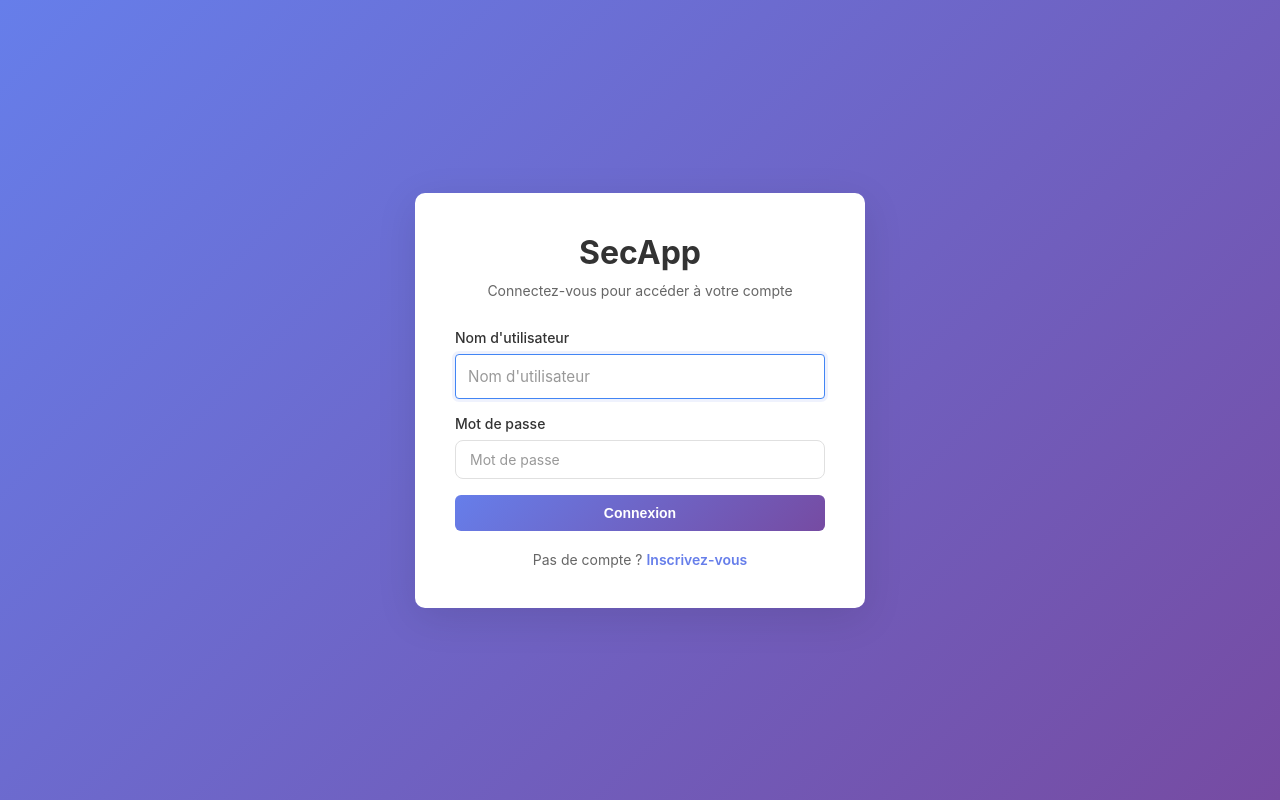
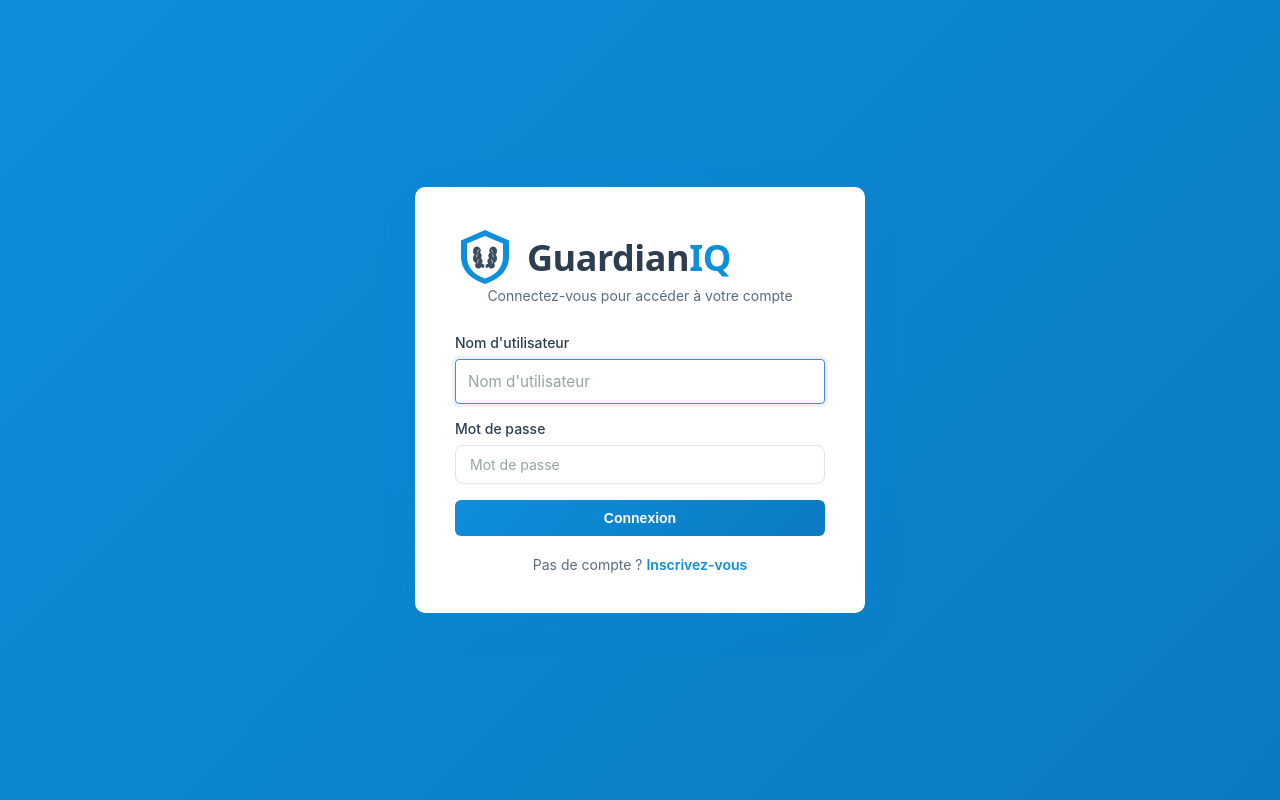
Before and after one commit to RayanDansou/SecApp, a React (Create React App) app in the folder frontend/: page /login in a window 1280 px wide. Built offline with nearby package versions, Linux system fonts and the light colour scheme; no server answers.

Commit message:
Switch to guardianIQ + visual ID

```diff
--- /dev/null
+++ b/frontend/src/components/Logo.js
@@ -0,0 +1,134 @@
+import React from 'react';
+
+const Logo = ({ size = 40, showText = false, variant = 'default' }) => {
+  // Couleurs basées sur le logo GuardianIQ
+  const colors = {
+    shield: '#0D8FDB',      // Bleu du bouclier
+    brain: '#3B4D5C',       // Gris du cerveau
+    textDark: '#2C3E50',    // Texte Guardian
+    textBlue: '#0D8FDB',    // Texte IQ
+    white: '#FFFFFF'
+  };
+
+  return (
+    <div style={{ display: 'flex', alignItems: 'center', gap: showText ? '12px' : '0' }}>
+      {/* Logo Shield with Brain */}
+      <svg
+        width={size}
+        height={size}
+        viewBox="0 0 200 200"
+        fill="none"
+        xmlns="http://www.w3.org/2000/svg"
+      >
+        {/* Shield */}
+        <path
+          d="M100 10 L180 45 L180 100 C180 145 145 175 100 190 C55 175 20 145 20 100 L20 45 Z"
+          fill={variant === 'white' ? colors.white : colors.shield}
+          stroke={variant === 'white' ? colors.shield : 'none'}
+          strokeWidth={variant === 'white' ? '4' : '0'}
+        />
+
+        {/* Inner Shield Background */}
+        <path
+          d="M100 30 L160 55 L160 100 C160 135 135 160 100 172 C65 160 40 135 40 100 L40 55 Z"
+          fill={colors.white}
+        />
+
+        {/* Brain Icon */}
+        <g transform="translate(100, 100)">
+          {/* Left hemisphere */}
+          <path
+            d="M-25,-35 C-35,-35 -40,-28 -40,-20 C-40,-15 -38,-10 -35,-8 C-38,-5 -40,0 -40,5 C-40,12 -36,18 -30,20 C-32,22 -33,25 -33,28 C-33,33 -29,37 -24,38 C-20,39 -15,37 -13,33 C-10,35 -6,36 -2,36 L-2,25 C-5,25 -8,24 -11,22 C-9,20 -8,17 -8,14 C-8,10 -10,6 -14,4 C-12,2 -11,-1 -11,-4 C-11,-8 -13,-12 -17,-14 C-15,-16 -14,-19 -14,-22 C-14,-27 -18,-32 -25,-35 Z"
+            fill={colors.brain}
+          />
+
+          {/* Right hemisphere */}
+          <path
+            d="M25,-35 C35,-35 40,-28 40,-20 C40,-15 38,-10 35,-8 C38,-5 40,0 40,5 C40,12 36,18 30,20 C32,22 33,25 33,28 C33,33 29,37 24,38 C20,39 15,37 13,33 C10,35 6,36 2,36 L2,25 C5,25 8,24 11,22 C9,20 8,17 8,14 C8,10 10,6 14,4 C12,2 11,-1 11,-4 C11,-8 13,-12 17,-14 C15,-16 14,-19 14,-22 C14,-27 18,-32 25,-35 Z"
+            fill={colors.brain}
+          />
+
+          {/* Center line */}
+          <line
+            x1="0"
+            y1="-35"
+            x2="0"
+            y2="38"
+            stroke={colors.white}
+            strokeWidth="2"
+          />
+
+          {/* Brain details - left */}
+          <path
+            d="M-20,-25 C-22,-22 -24,-19 -26,-16"
+            stroke={colors.white}
+            strokeWidth="2"
+            strokeLinecap="round"
+            fill="none"
+          />
+          <path
+            d="M-25,-10 C-27,-7 -28,-3 -28,0"
+            stroke={colors.white}
+            strokeWidth="2"
+            strokeLinecap="round"
+            fill="none"
+          />
+          <path
+            d="M-22,8 C-24,12 -25,16 -25,20"
+            stroke={colors.white}
+            strokeWidth="2"
+            strokeLinecap="round"
+            fill="none"
+          />
+
+          {/* Brain details - right */}
+          <path
+            d="M20,-25 C22,-22 24,-19 26,-16"
+            stroke={colors.white}
+            strokeWidth="2"
+            strokeLinecap="round"
+            fill="none"
+          />
+          <path
+            d="M25,-10 C27,-7 28,-3 28,0"
+            stroke={colors.white}
+            strokeWidth="2"
+            strokeLinecap="round"
+            fill="none"
+          />
+          <path
+            d="M22,8 C24,12 25,16 25,20"
+            stroke={colors.white}
+            strokeWidth="2"
+            strokeLinecap="round"
+            fill="none"
+          />
+        </g>
+      </svg>
+
+      {/* Text Logo */}
+      {showText && (
+        <div style={{ display: 'flex', alignItems: 'baseline', fontFamily: 'system-ui, -apple-system, sans-serif' }}>
+          <span style={{
+            fontSize: size * 0.6,
+            fontWeight: 600,
+            color: variant === 'light' ? colors.textDark : 'var(--text-primary)',
+            letterSpacing: '-0.5px'
+          }}>
+            Guardian
+          </span>
+          <span style={{
+            fontSize: size * 0.6,
+            fontWeight: 700,
+            color: colors.textBlue,
+            letterSpacing: '-0.5px'
+          }}>
+            IQ
+          </span>
+        </div>
+      )}
+    </div>
+  );
+};
+
+export default Logo;
--- a/frontend/src/components/Navbar.css
+++ b/frontend/src/components/Navbar.css
@@ -100,7 +100,7 @@ body.dark-mode .nav-link:hover {
   transform: translateX(-50%) scaleX(0);
   width: 80%;
   height: 2px;
-  background: linear-gradient(135deg, #667eea 0%, #764ba2 100%);
+  background: linear-gradient(135deg, #0D8FDB 0%, #0B7AC2 100%);
   transition: transform 0.3s ease;
 }
 
@@ -127,7 +127,7 @@ body.dark-mode .nav-link:hover {
   width: 40px;
   height: 40px;
   border-radius: 50%;
-  background: linear-gradient(135deg, #667eea 0%, #764ba2 100%);
+  background: linear-gradient(135deg, #0D8FDB 0%, #0B7AC2 100%);
   display: flex;
   align-items: center;
   justify-content: center;
--- a/frontend/src/components/Navbar.js
+++ b/frontend/src/components/Navbar.js
@@ -4,6 +4,7 @@ import { useTranslation } from 'react-i18next';
 import { useAuth } from '../contexts/AuthContext';
 import { useTheme } from '../contexts/ThemeContext';
 import { LogOut, Moon, Sun, Settings, Shield, ChevronRight } from 'lucide-react';
+import Logo from './Logo';
 import './Navbar.css';
 
 const Navbar = () => {
@@ -67,7 +68,7 @@ const Navbar = () => {
     <nav className={`navbar ${isScrolled ? 'navbar-scrolled' : ''}`}>
       <div className="navbar-container">
         <div className="nav-brand" onClick={() => navigate('/dashboard')}>
-          <h2>{t('common.appName')}</h2>
+          <Logo size={32} showText={true} />
         </div>
 
         <div className="nav-links">
--- a/frontend/src/index.css
+++ b/frontend/src/index.css
@@ -1,51 +1,53 @@
-/* Variables CSS pour Light Mode */
+/* Variables CSS pour Light Mode - GuardianIQ Theme */
 :root {
   --bg-primary: #ffffff;
-  --bg-secondary: #f5f7fa;
+  --bg-secondary: #f5f8fa;
   --bg-card: #ffffff;
-  --text-primary: #333333;
-  --text-secondary: #666666;
-  --text-muted: #999999;
-  --border-color: #e0e0e0;
-  --shadow: rgba(0, 0, 0, 0.1);
-  --shadow-hover: rgba(0, 0, 0, 0.15);
-  --primary: #667eea;
-  --primary-hover: #5568d3;
+  --text-primary: #2C3E50;
+  --text-secondary: #5A6C7D;
+  --text-muted: #95A5A6;
+  --border-color: #dfe6e9;
+  --shadow: rgba(13, 143, 219, 0.08);
+  --shadow-hover: rgba(13, 143, 219, 0.15);
+  --primary: #0D8FDB;
+  --primary-hover: #0B7AC2;
+  --secondary: #3B4D5C;
   --danger: #dc3545;
   --danger-hover: #c82333;
-  --success: #388e3c;
-  --success-bg: #e8f5e9;
+  --success: #27ae60;
+  --success-bg: #d5f4e6;
   --error: #c62828;
   --error-bg: #ffebee;
-  --warning: #f57c00;
-  --warning-bg: #fff3e0;
-  --info: #1976d2;
-  --info-bg: #e3f2fd;
+  --warning: #f39c12;
+  --warning-bg: #fef5e7;
+  --info: #0D8FDB;
+  --info-bg: #e8f6fd;
 }
 
-/* Variables CSS pour Dark Mode */
+/* Variables CSS pour Dark Mode - GuardianIQ Theme */
 body.dark-mode {
-  --bg-primary: #1a1a1a;
-  --bg-secondary: #0f0f0f;
-  --bg-card: #2d2d2d;
-  --text-primary: #e0e0e0;
-  --text-secondary: #b0b0b0;
-  --text-muted: #808080;
-  --border-color: #404040;
-  --shadow: rgba(0, 0, 0, 0.3);
-  --shadow-hover: rgba(0, 0, 0, 0.5);
-  --primary: #818cf8;
-  --primary-hover: #6366f1;
-  --danger: #ef4444;
-  --danger-hover: #dc2626;
-  --success: #4ade80;
-  --success-bg: #14532d;
-  --error: #f87171;
-  --error-bg: #7f1d1d;
-  --warning: #fb923c;
-  --warning-bg: #7c2d12;
-  --info: #60a5fa;
-  --info-bg: #1e3a8a;
+  --bg-primary: #0A1929;
+  --bg-secondary: #071018;
+  --bg-card: #132F4C;
+  --text-primary: #E3F2FD;
+  --text-secondary: #B3C7D6;
+  --text-muted: #7A8FA3;
+  --border-color: #1E3A52;
+  --shadow: rgba(0, 0, 0, 0.4);
+  --shadow-hover: rgba(13, 143, 219, 0.2);
+  --primary: #29B6F6;
+  --primary-hover: #03A9F4;
+  --secondary: #5C7A8F;
+  --danger: #ef5350;
+  --danger-hover: #e53935;
+  --success: #66bb6a;
+  --success-bg: #1b5e20;
+  --error: #ef5350;
+  --error-bg: #b71c1c;
+  --warning: #ffa726;
+  --warning-bg: #e65100;
+  --info: #29B6F6;
+  --info-bg: #01579b;
 }
 
 * {
--- a/frontend/src/locales/en/translation.json
+++ b/frontend/src/locales/en/translation.json
@@ -1,6 +1,6 @@
 {
   "common": {
-    "appName": "SecApp",
+    "appName": "GuardianIQ",
     "welcome": "Welcome",
     "loading": "Loading...",
     "error": "Error",
--- a/frontend/src/locales/fr/translation.json
+++ b/frontend/src/locales/fr/translation.json
@@ -1,6 +1,6 @@
 {
   "common": {
-    "appName": "SecApp",
+    "appName": "GuardianIQ",
     "welcome": "Bienvenue",
     "loading": "Chargement...",
     "error": "Erreur",
--- a/frontend/src/pages/Login.css
+++ b/frontend/src/pages/Login.css
@@ -3,7 +3,7 @@
   display: flex;
   align-items: center;
   justify-content: center;
-  background: linear-gradient(135deg, #667eea 0%, #764ba2 100%);
+  background: linear-gradient(135deg, #0D8FDB 0%, #0B7AC2 100%);
   padding: 20px;
 }
 
@@ -82,8 +82,8 @@
 
 .form-group input:focus {
   outline: none;
-  border-color: #667eea;
-  box-shadow: 0 0 0 3px rgba(102, 126, 234, 0.1);
+  border-color: #0D8FDB;
+  box-shadow: 0 0 0 3px rgba(13, 143, 219, 0.1);
 }
 
 .form-group input:disabled {
@@ -108,12 +108,12 @@
 }
 
 .btn-primary {
-  background: linear-gradient(135deg, #667eea 0%, #764ba2 100%);
+  background: linear-gradient(135deg, #0D8FDB 0%, #0B7AC2 100%);
   color: white;
 }
 
 .btn-primary:hover:not(:disabled) {
-  background: linear-gradient(135deg, #5568d3 0%, #63408a 100%);
+  background: linear-gradient(135deg, #0B7AC2 0%, #0968A3 100%);
 }
 
 .btn:disabled {
@@ -134,7 +134,7 @@
 }
 
 .login-footer a {
-  color: #667eea;
+  color: #0D8FDB;
   text-decoration: none;
   font-weight: 600;
 }
--- a/frontend/src/pages/Login.js
+++ b/frontend/src/pages/Login.js
@@ -2,6 +2,7 @@ import React, { useState } from 'react';
 import { useNavigate, Link } from 'react-router-dom';
 import { useTranslation } from 'react-i18next';
 import { useAuth } from '../contexts/AuthContext';
+import Logo from '../components/Logo';
 import './Login.css';
 
 const Login = () => {
@@ -50,7 +51,7 @@ const Login = () => {
     <div className="login-container">
       <div className="login-card">
         <div className="login-header">
-          <h1>{t('common.appName')}</h1>
+          <Logo size={60} showText={true} variant="light" />
           <p>{t('auth.loginSubtitle')}</p>
         </div>
 
--- a/frontend/src/pages/Profile.css
+++ b/frontend/src/pages/Profile.css
@@ -200,7 +200,7 @@
 /* Read-only fields */
 .role-badge {
   display: inline-block;
-  background: linear-gradient(135deg, #667eea 0%, #764ba2 100%);
+  background: linear-gradient(135deg, #0D8FDB 0%, #0B7AC2 100%);
   color: white;
   padding: 6px 16px;
   border-radius: 20px;
@@ -318,12 +318,12 @@
 }
 
 .btn-primary {
-  background: linear-gradient(135deg, #667eea 0%, #764ba2 100%);
+  background: linear-gradient(135deg, #0D8FDB 0%, #0B7AC2 100%);
   color: white;
 }
 
 .btn-primary:hover:not(:disabled) {
-  background: linear-gradient(135deg, #5568d3 0%, #63408a 100%);
+  background: linear-gradient(135deg, #0B7AC2 0%, #0968A3 100%);
 }
 
 .btn:disabled {
--- a/frontend/src/pages/Register.css
+++ b/frontend/src/pages/Register.css
@@ -3,7 +3,7 @@
   display: flex;
   align-items: center;
   justify-content: center;
-  background: linear-gradient(135deg, #667eea 0%, #764ba2 100%);
+  background: linear-gradient(135deg, #0D8FDB 0%, #0B7AC2 100%);
   padding: 20px;
 }
 
@@ -100,8 +100,8 @@
 .form-group input:focus,
 .form-group select:focus {
   outline: none;
-  border-color: #667eea;
-  box-shadow: 0 0 0 3px rgba(102, 126, 234, 0.1);
+  border-color: #0D8FDB;
+  box-shadow: 0 0 0 3px rgba(13, 143, 219, 0.1);
 }
 
 .form-group input:disabled,
@@ -143,12 +143,12 @@
 }
 
 .btn-primary {
-  background: linear-gradient(135deg, #667eea 0%, #764ba2 100%);
+  background: linear-gradient(135deg, #0D8FDB 0%, #0B7AC2 100%);
   color: white;
 }
 
 .btn-primary:hover:not(:disabled) {
-  background: linear-gradient(135deg, #5568d3 0%, #63408a 100%);
+  background: linear-gradient(135deg, #0B7AC2 0%, #0968A3 100%);
 }
 
 .btn:disabled {
@@ -169,7 +169,7 @@
 }
 
 .register-footer a {
-  color: #667eea;
+  color: #0D8FDB;
   text-decoration: none;
   font-weight: 600;
 }
--- a/frontend/src/pages/Register.js
+++ b/frontend/src/pages/Register.js
@@ -2,6 +2,7 @@ import React, { useState } from 'react';
 import { useNavigate, Link } from 'react-router-dom';
 import { useTranslation } from 'react-i18next';
 import { useAuth } from '../contexts/AuthContext';
+import Logo from '../components/Logo';
 import './Register.css';
 
 const Register = () => {
@@ -117,7 +118,7 @@ const Register = () => {
     <div className="register-container">
       <div className="register-card">
         <div className="register-header">
-          <h1>{t('common.appName')}</h1>
+          <Logo size={60} showText={true} variant="light" />
           <p>{t('auth.registerSubtitle')}</p>
         </div>
 
```
